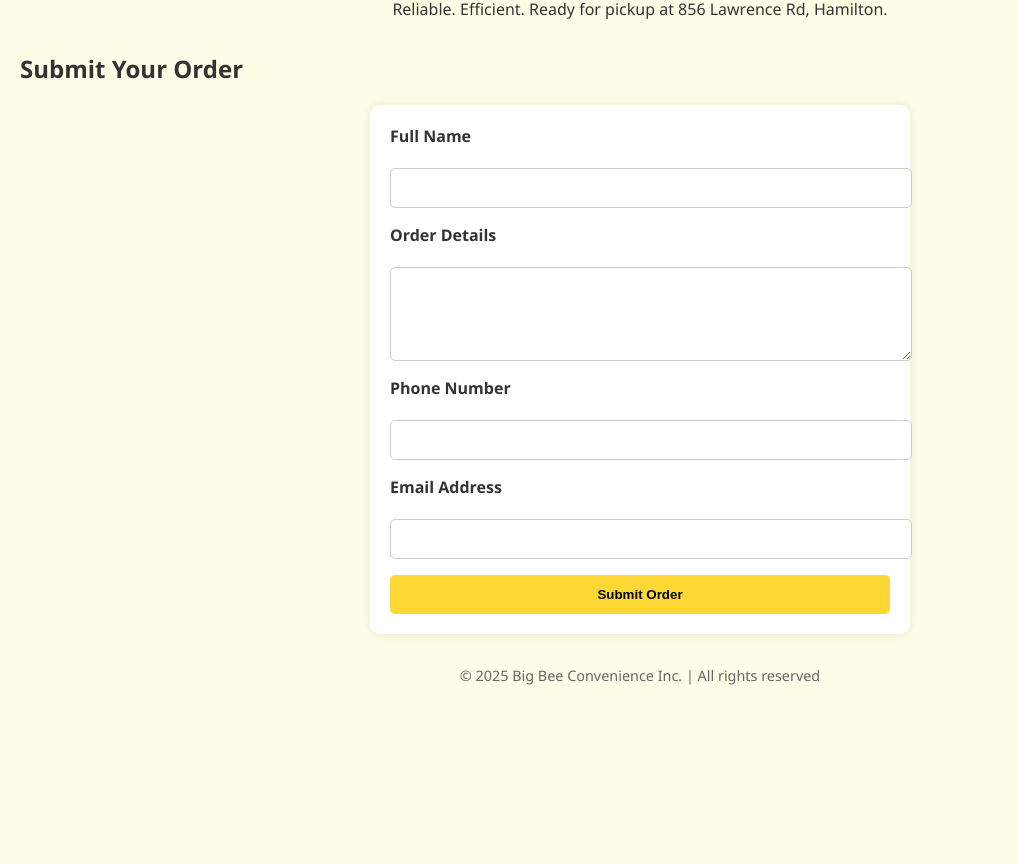
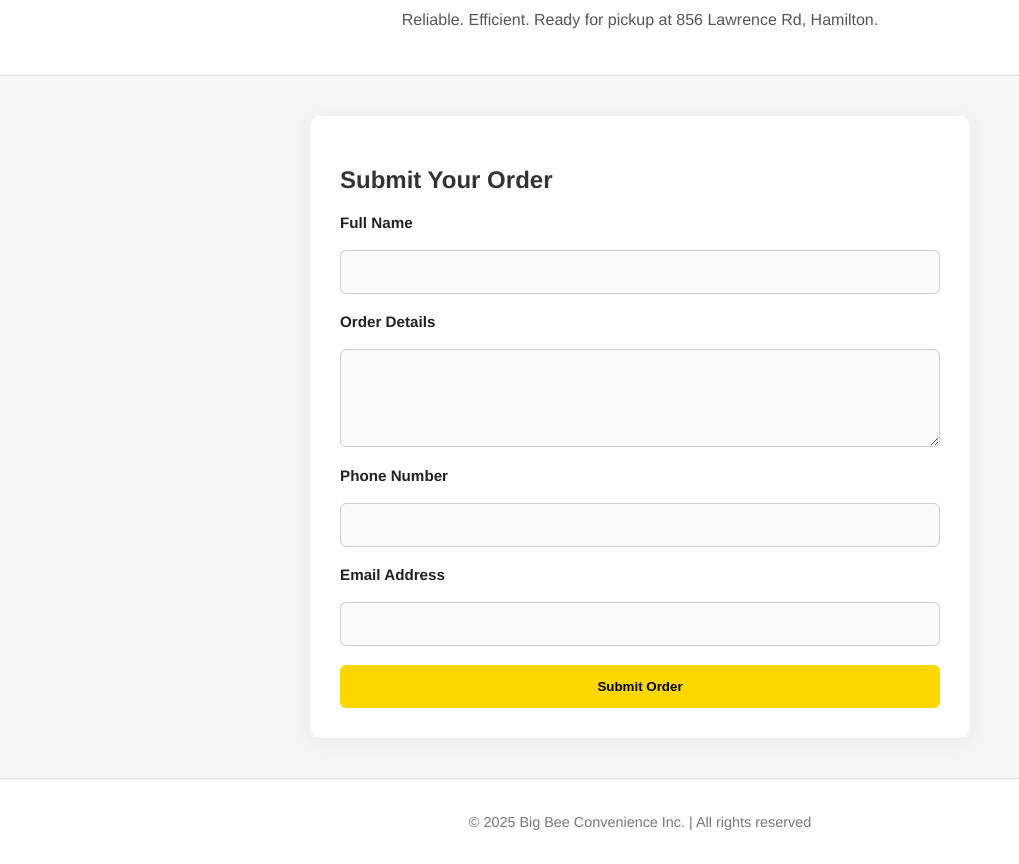
Before and after one commit to mohildesai1159/bigbee-orders, a plain HTML site: page index.html in a window 1280 px wide. Shown: the part 856-1720 px from the top of the page, without its empty margins (0-1019 px from the left). Before the commit the page ends 1575 px from the top, so only its background shows below. Drawn offline with Linux system fonts and the light colour scheme.

Commit message:
Update styles.css
sleek

```diff
--- a/styles.css
+++ b/styles.css
@@ -1,71 +1,104 @@
+/* Base Reset */
 body {
-  font-family: 'Segoe UI', sans-serif;
-  background-color: #fffde7;
   margin: 0;
-  padding: 20px;
-  color: #333;
+  padding: 0;
+  font-family: 'Helvetica Neue', sans-serif;
+  background-color: #f5f5f5;
+  color: #212121;
 }
 
+/* Header */
 header {
   text-align: center;
-  margin-bottom: 2rem;
+  background-color: #ffffff;
+  padding: 30px 20px;
+  border-bottom: 1px solid #e0e0e0;
 }
 
 header img {
   max-width: 100%;
   height: auto;
-  border-radius: 10px;
+  border-radius: 8px;
 }
 
 h1 {
-  color: #fbc02d;
-  font-size: 2rem;
-  margin-top: 0.5rem;
+  font-size: 2.5rem;
+  margin: 15px 0 5px;
+  color: #111;
 }
 
+.subtitle {
+  font-size: 1rem;
+  color: #555;
+}
+
+/* Main Form Section */
+main {
+  display: flex;
+  justify-content: center;
+  padding: 40px 20px;
+}
+
+.form-container {
+  background-color: #ffffff;
+  padding: 30px;
+  border-radius: 10px;
+  box-shadow: 0 4px 20px rgba(0,0,0,0.05);
+  max-width: 600px;
+  width: 100%;
+}
+
+.form-container h2 {
+  font-size: 1.5rem;
+  margin-bottom: 20px;
+  color: #333;
+}
+
+/* Form Elements */
 form {
   display: flex;
   flex-direction: column;
-  max-width: 500px;
-  margin: 0 auto;
-  gap: 1rem;
-  background-color: #fff;
-  padding: 20px;
-  border-radius: 10px;
-  box-shadow: 0 0 10px rgba(0,0,0,0.1);
+  gap: 1.2rem;
 }
 
 label {
-  font-weight: bold;
-  margin-bottom: 0.3rem;
+  font-weight: 600;
+  font-size: 0.95rem;
 }
 
 input, textarea {
-  width: 100%;
-  padding: 10px;
+  padding: 12px;
   font-size: 1rem;
   border: 1px solid #ccc;
-  border-radius: 5px;
+  border-radius: 6px;
+  background-color: #fafafa;
+}
+
+textarea {
+  resize: vertical;
 }
 
 button {
-  background-color: #fdd835;
-  color: black;
+  background-color: #ffd700;
+  color: #000;
   font-weight: bold;
-  padding: 12px;
+  padding: 14px;
   border: none;
-  border-radius: 5px;
+  border-radius: 6px;
   cursor: pointer;
   transition: background-color 0.3s ease;
 }
 
 button:hover {
-  background-color: #ffeb3b;
+  background-color: #ffce00;
 }
 
+/* Footer */
 footer {
   text-align: center;
-  margin-top: 2rem;
+  padding: 20px;
+  background-color: #ffffff;
+  border-top: 1px solid #e0e0e0;
   font-size: 0.9rem;
-  color: #666;
+  color: #777;
 }
```
